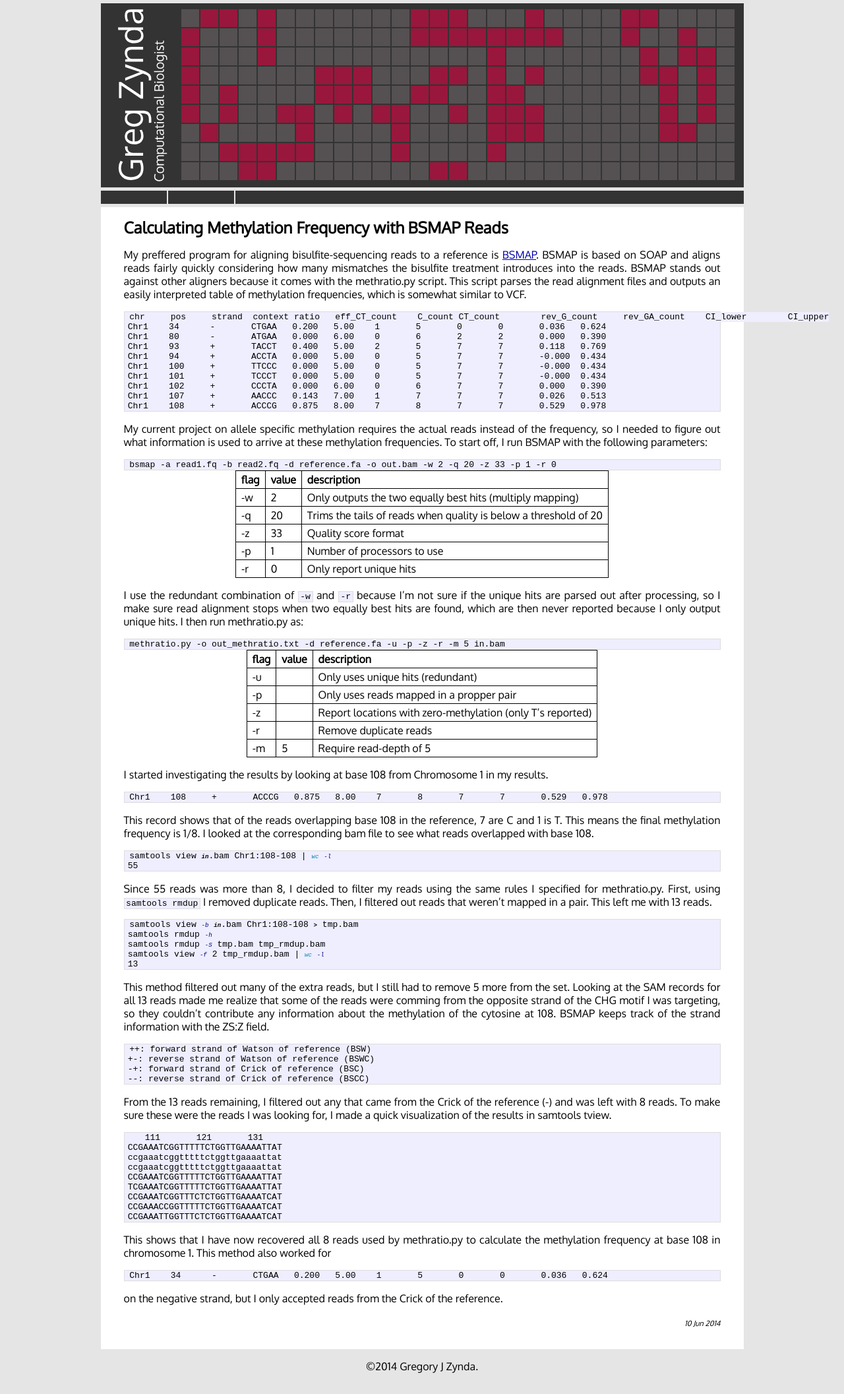
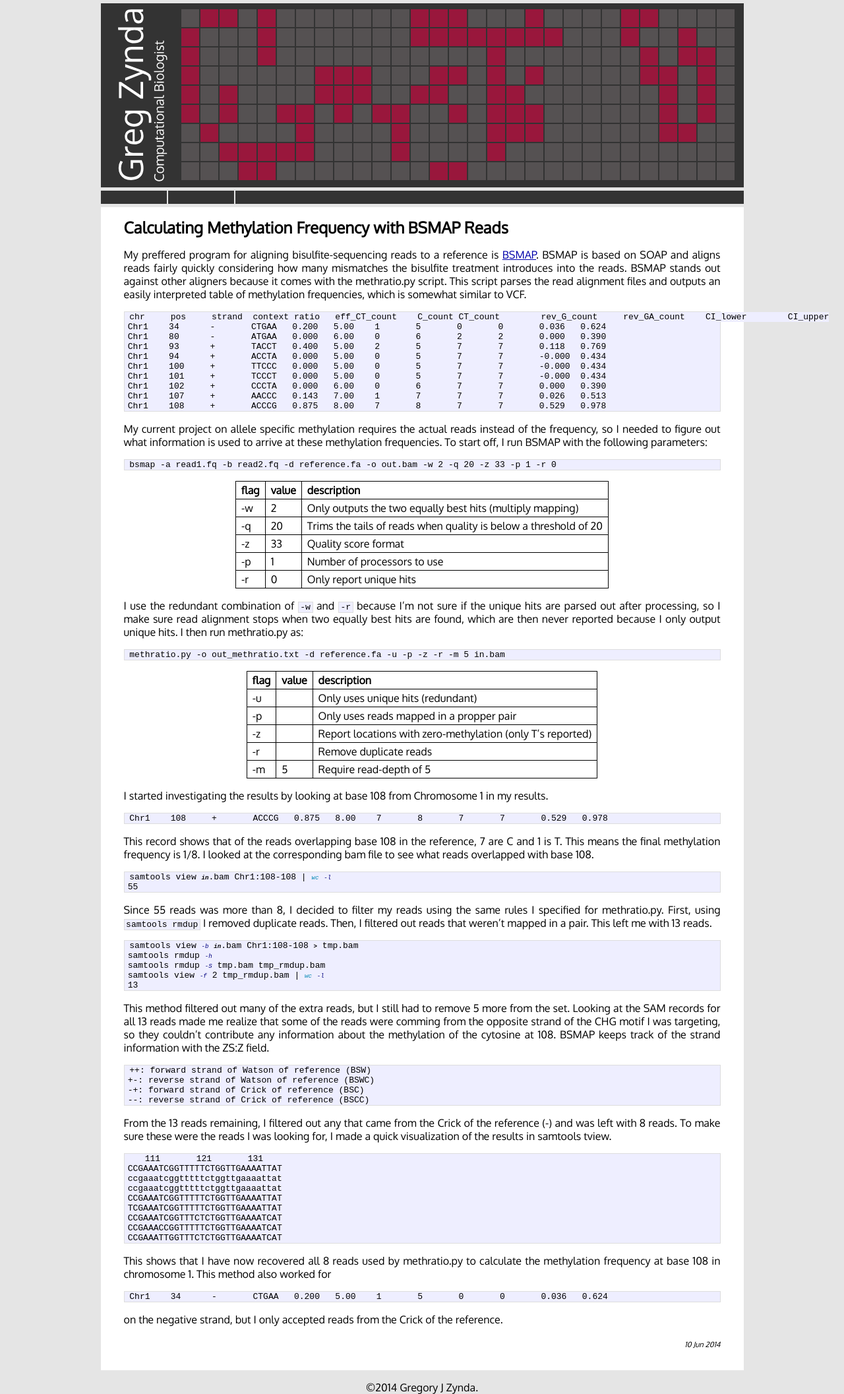
Before and after one commit to zyndagj/zyndagj.github.io, a Jekyll site: the page built from _posts/2014-06-10-bsmap-frequency-recovery.markdown, in a window 1280 px wide. Shown: the whole page at 66% size. Built offline with Jekyll 4.4.1, drawn with Linux system fonts in a browser that asks for light colours; Markdown is read by kramdown in place of the engine named in the settings; before the commit the page ends 2081 px from its top, so only the background shows below that.

Commit message:
flakjewiou

```diff
--- a/_config.yml
+++ b/_config.yml
@@ -1,7 +1,7 @@
 name: Greg Zynda
 markdown: redcarpet
 redcarpet:
-  extensions: ["no_intra_emphasis", "fenced_code_blocks", "autolink", "tables", "with_toc_data"]
+  extensions: ["tables"]
 pygments: true
 #destination: /u/gjzynda/html-pub/served
 #baseurl: /gjzynda/served
--- a/css/main.css
+++ b/css/main.css
@@ -140,7 +140,7 @@ a:hover   { color: #000; }
 
 /* tables */
 .post table {
-	margin: auto;
+	margin: 16px auto;
 	border-collapse: collapse;
 }
 
```
